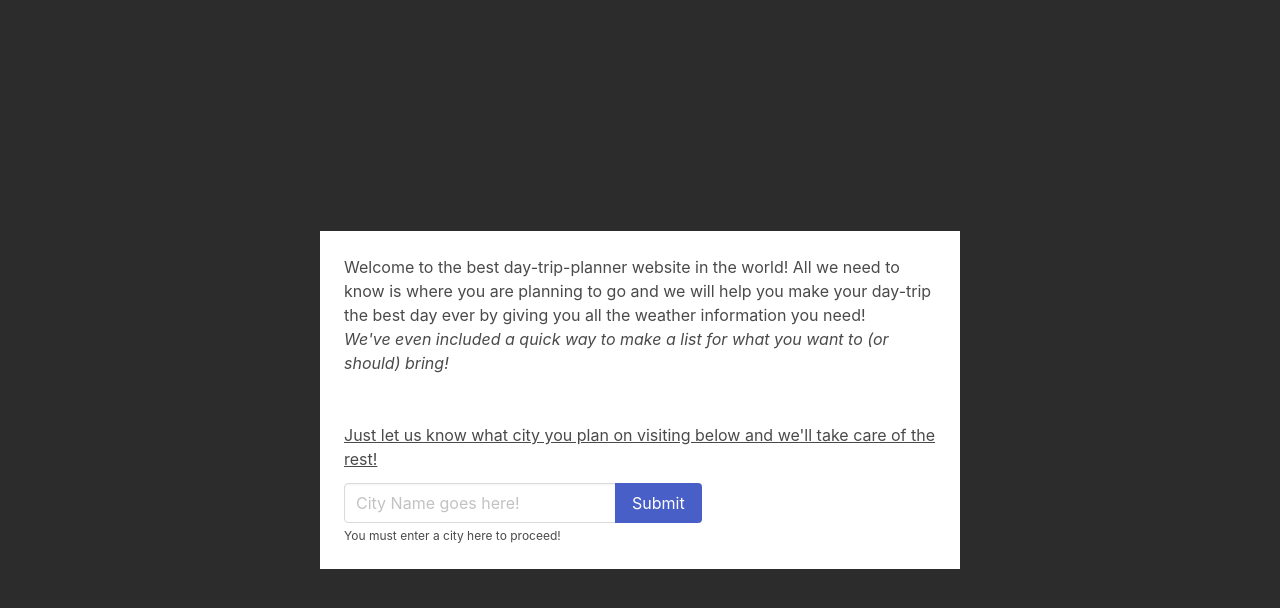
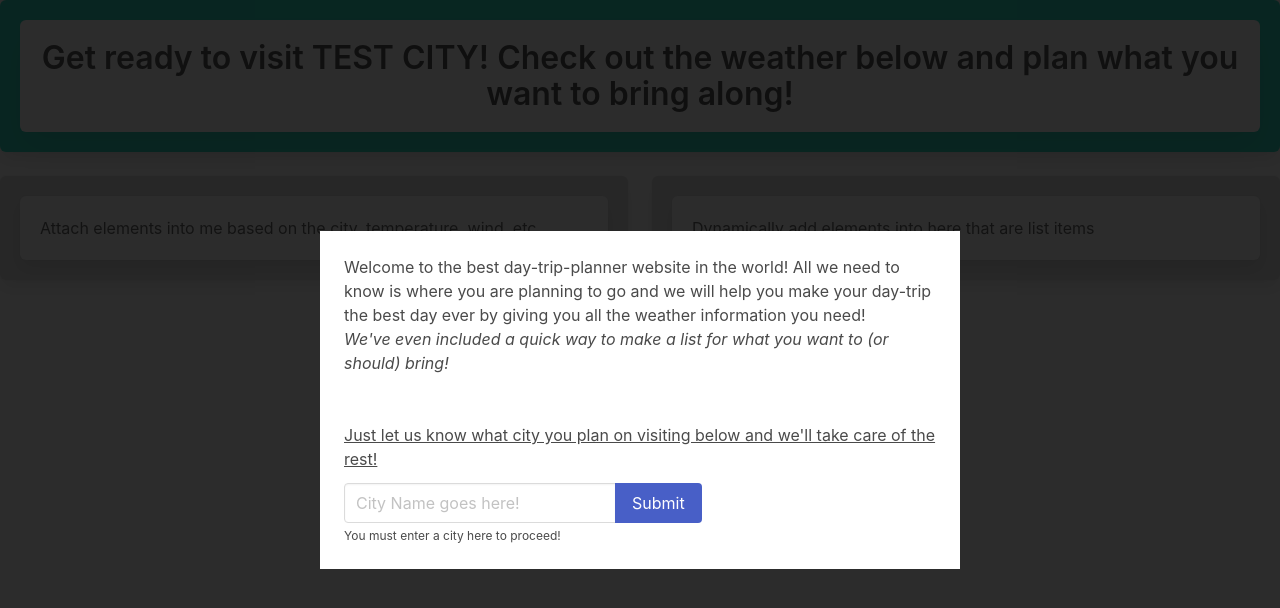
Before and after one commit to claire-sky/day-trip-planner, a plain HTML site: page index.html in a window 1280 px wide. Drawn offline with nearby package versions, Linux system fonts and the light colour scheme.

Commit message:
added tiles from BULMA to contain elements added through API

```diff
--- a/index.html
+++ b/index.html
@@ -1,5 +1,6 @@
 <!DOCTYPE html>
 <html lang="en">
+
 <head>
     <meta charset="UTF-8">
     <meta http-equiv="X-UA-Compatible" content="IE=edge">
@@ -8,13 +9,46 @@
     <link rel="stylesheet" href="https://cdn.jsdelivr.net/npm/bulma@0.9.3/css/bulma.min.css">
     <link rel="stylesheet" href="./assets/css/style.css">
 </head>
+
 <body>
+    <main>
+        <div class="tile is-ancestor">
+            <div class="tile is-12 is-parent">
+                <div class="tile is-child box has-background-primary" id="city-name-block">
+                    <!-- Remove this test city later -->
+                    <p class="box title has-text-centered">Get ready to visit TEST CITY! Check out the weather below and plan what you want to bring along!</p>
+                </div>
+            </div>
+        </div>
+        <div class="tile is-ancestor">
+            <div class="tile is-6 is-parent">
+                <div class="tile is-child box has-background-grey-lighter">
+                    <div class="box">
+                        Attach elements into me based on the city, temperature, wind, etc
+                    </div>
+                </div>
+            </div>
+            <div class="tile is-6 is-parent">
+                <div class="tile is-child box has-background-grey-lighter">
+                    <div class="box">
+                        Dynamically add elements into here that are list items
+                    </div>
+                </div>
+            </div>
+        </div>
+
+    </main>
+
     <div class="modal is-active" id="mainModal">
         <div class="modal-background"></div>
         <div class="modal-content has-background-white px-5 py-5">
-            <div>Welcome to the best day-trip-planner website in the world! All we need to know is where you are planning to go and we will help you make your day-trip the best day ever by giving you all the weather information you need!</div>
-            <div class="is-italic mb-6">We've even included a quick way to make a list for what you want to (or should) bring!</div>
-            <div class="is-underlined mb-3">Just let us know what city you plan on visiting below and we'll take care of the rest!</div>
+            <div>Welcome to the best day-trip-planner website in the world! All we need to know is where you are
+                planning to go and we will help you make your day-trip the best day ever by giving you all the weather
+                information you need!</div>
+            <div class="is-italic mb-6">We've even included a quick way to make a list for what you want to (or should)
+                bring!</div>
+            <div class="is-underlined mb-3">Just let us know what city you plan on visiting below and we'll take care of
+                the rest!</div>
             <div class="field has-addons" id="cityForm">
                 <div class="control">
                     <input class="input" type="text" id="city" placeholder="City Name goes here!">
@@ -22,13 +56,14 @@
                 </div>
                 <div class="control">
                     <button class="button is-link" id="submit">Submit</button>
-
                 </div>
             </div>
-
         </div>
     </div>
 
-<script src="./assets/js/script.js"></script>
+
+
+    <script src="./assets/js/script.js"></script>
 </body>
+
 </html>
```
